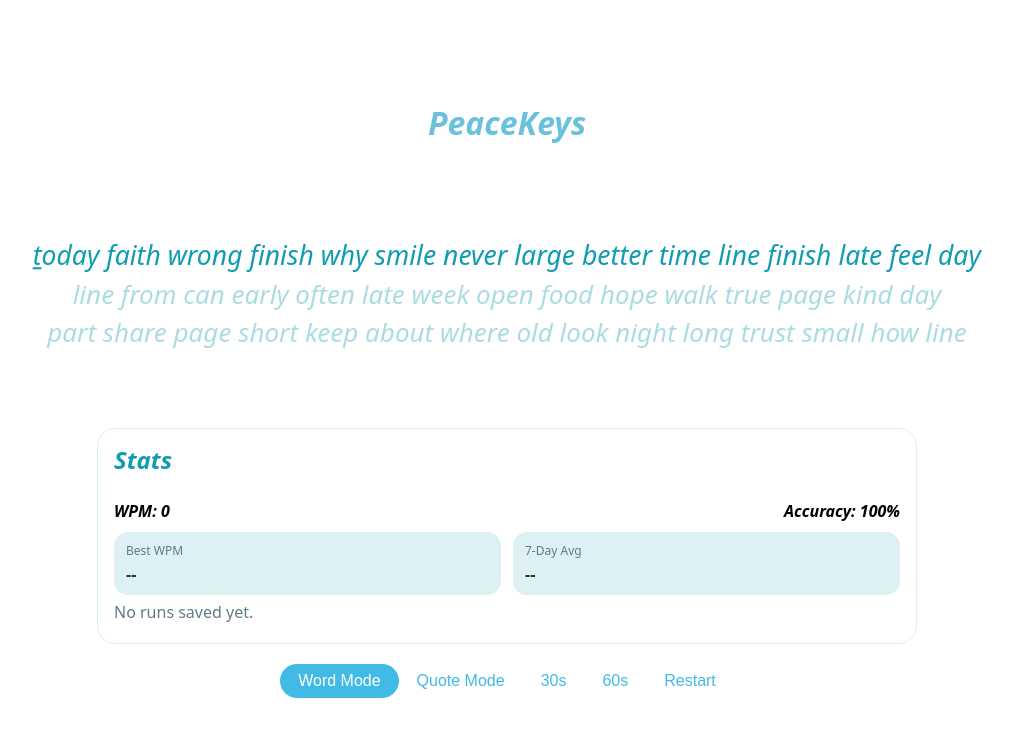
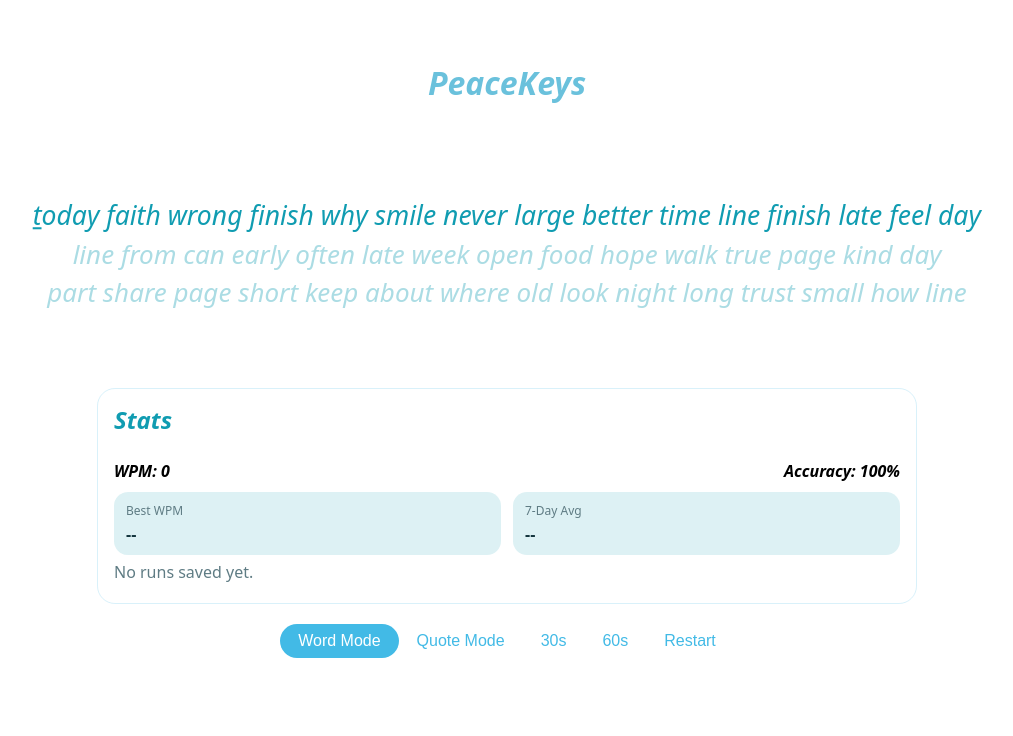
Before and after one commit to RaulRod123/peacekeys, a React (Vite) app: page / in a window 1280 px wide. Shown: the top 736 px of the page, without its empty margins (133-1146 px from the left). Built offline with nearby package versions, Linux system fonts and the light colour scheme.

Commit message:
Added a scroll feature and tighten up the space

```diff
--- a/src/App.css
+++ b/src/App.css
@@ -3,7 +3,7 @@
   display: flex;
   justify-content: center;
   align-items: flex-start;
-  padding-top:80px;
+  padding-top:40px;
 }
 
 .container {
@@ -166,6 +166,9 @@
   display: flex;
   flex-direction: column;
   gap: 10px;
+  max-height: 170px;
+  overflow-y: auto;
+  padding-right: 6px;
 }
 
 .history-item {
--- a/src/App.jsx
+++ b/src/App.jsx
@@ -211,7 +211,7 @@ function App() {
     [text, renderWordIndex]
   )
 
-  const recentRuns = history.slice(0, 5)
+  const recentRuns = history.slice(0, 15)
 
   const bestRun = history.reduce((best, run) => {
     if (!best || run.wpm > best.wpm) return run
```
